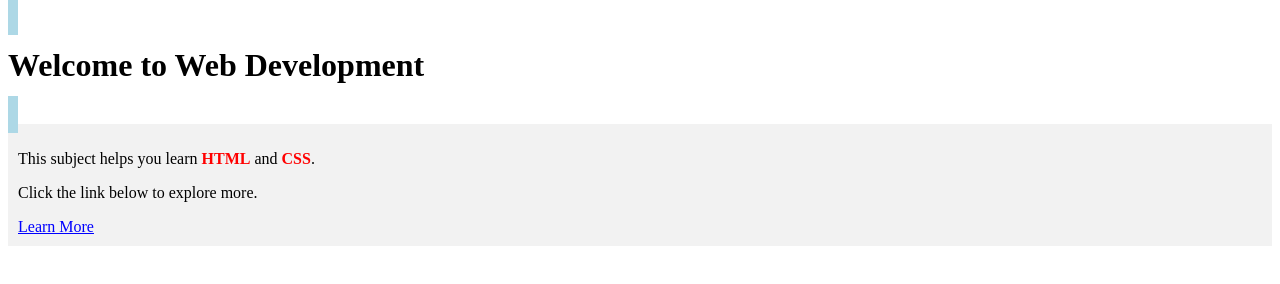
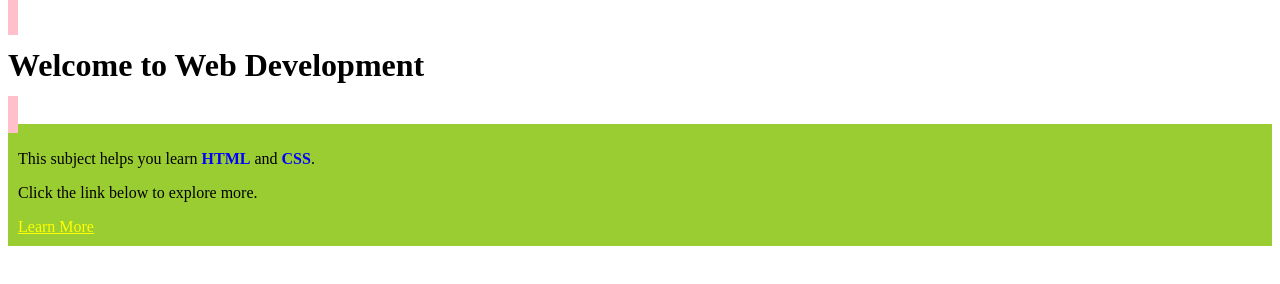
Before and after one commit to yusufcerezo-kinulang/q4, a plain HTML site: page index.html in a window 1280 px wide. Drawn offline with Linux system fonts and the light colour scheme.

Commit message:
Update style.css

```diff
--- a/style.css
+++ b/style.css
@@ -1,22 +1,22 @@
 #header {
-    background-color: lightblue;
+    background-color: pink;
     padding: 10px;
 }
 
 .content {
-    background-color: #f2f2f2;
+    background-color: #9ACD32;
     padding: 10px;
 }
 
 .highlight {
-    color: red;
+    color: blue;
     font-weight: bold;
 }
 
 a:link {
-    color: blue;
+    color: yellow;
 }
 
 a:hover {
-    color: green;
+    color: red;
 }
```
